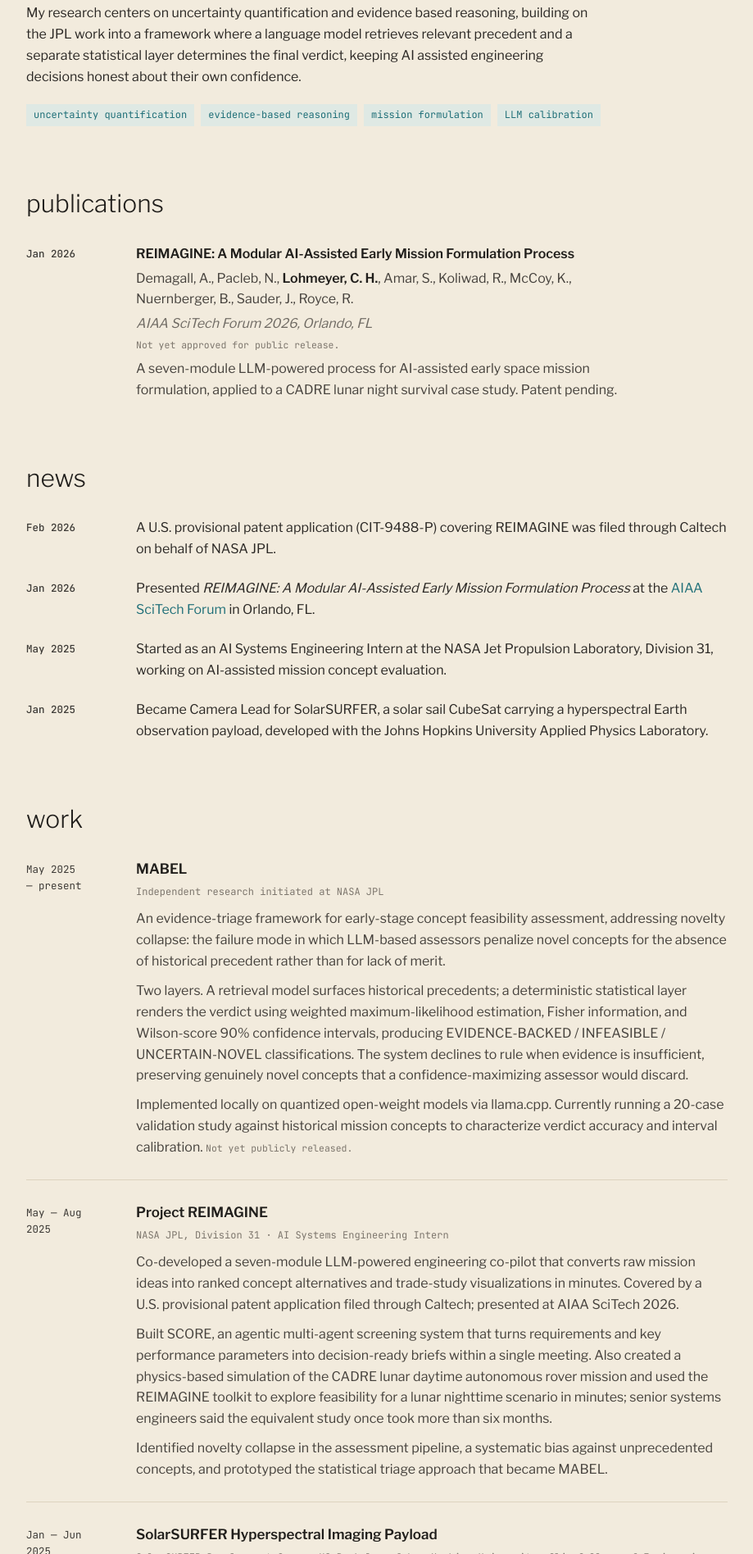
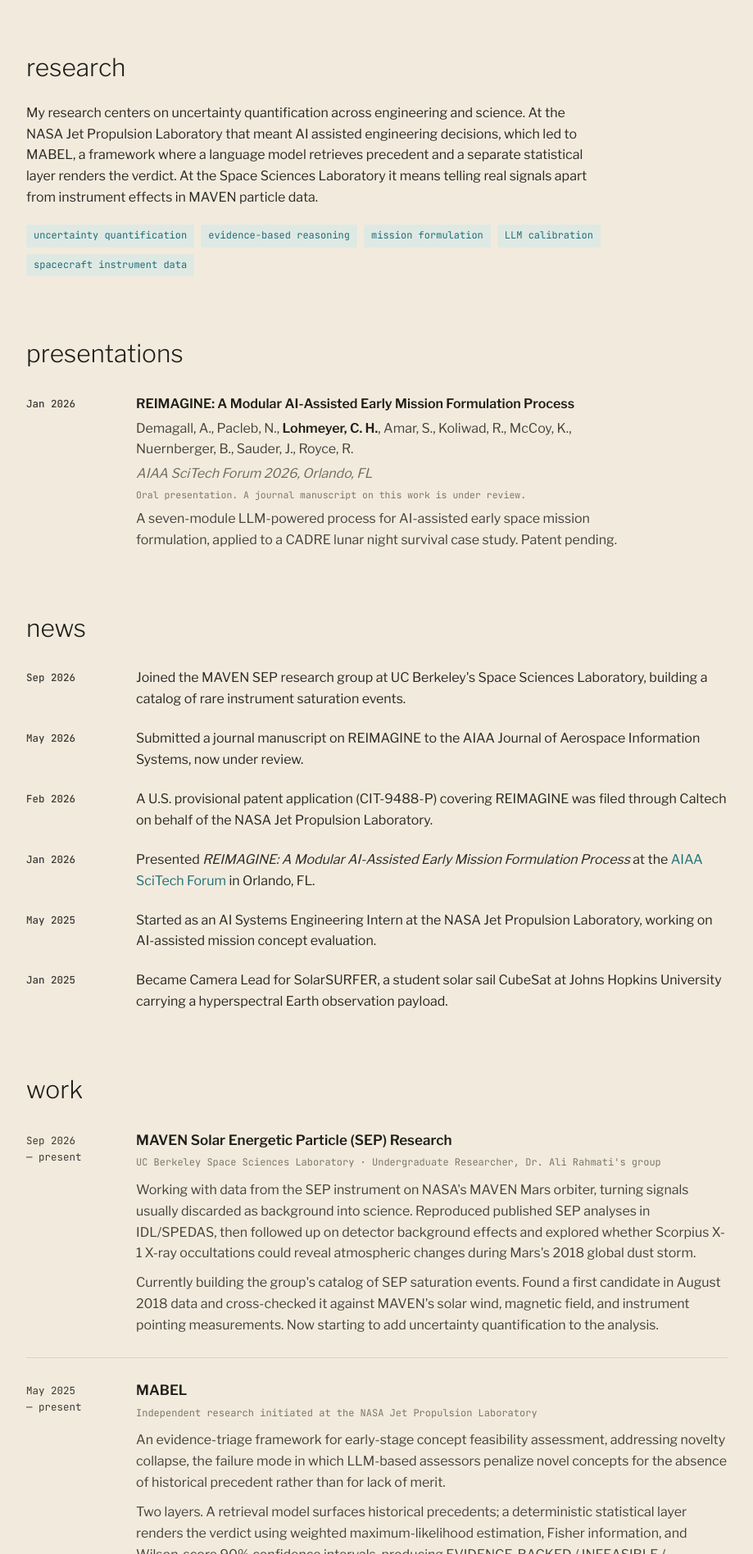
Before and after one commit to chroslawnmower/chroslawnmower.github.io, a plain HTML site: page index.html in a window 1280 px wide. Shown: the part 904-2800 px from the top of the page at 82% size, without its empty margins (180-1099 px from the left). Drawn offline with nearby package versions, Linux system fonts and the light colour scheme.

Commit message:
Update index.html

```diff
--- a/index.html
+++ b/index.html
@@ -35,7 +35,7 @@
       <div style="display:flex;align-items:center;gap:22px;font-size:14.5px">
         <a href="#about" style="color:#1f6f78">about</a>
         <a href="#research" style="color:#3d3a36">research</a>
-        <a href="#publications" style="color:#3d3a36">publications</a>
+        <a href="#presentations" style="color:#3d3a36">presentations</a>
         <a href="#news" style="color:#3d3a36">news</a>
         <a href="#work" style="color:#3d3a36">work</a>
         <a href="#education" style="color:#3d3a36">education</a>
@@ -50,9 +50,10 @@
 
     <div id="about" style="display:grid;grid-template-columns:1fr 300px;gap:44px;align-items:start">
       <div style="display:flex;flex-direction:column;gap:18px;text-wrap:pretty">
-        <p style="margin:0">I'm a 4th year physics student at the <a href="https://www.berkeley.edu/">University of California, Berkeley</a>. I build statistical evidence triage systems that keep language models honest about what they don't know, applied to early stage aerospace and defense feasibility review. My main interest is uncertainty quantification, particularly keeping the model that gathers evidence separate from the system that renders the verdict.</p>
-        <p style="margin:0">I worked as a Systems Engineering Intern at the NASA Jet Propulsion Laboratory (Division 31), where I co-developed an AI assisted early stage mission formulation framework. That work led to a Caltech provisional patent application and a paper presented at AIAA SciTech 2026. I was fortunate to be mentored there by Kelli McCoy, Jonathan Sauder, Benjamin Nuernberger, and Rob Royce.</p>
-        <p style="margin:0">I also served as Lead Hyperspectral Camera Engineer for SolarSURFER, a solar sail CubeSat team led by the Johns Hopkins University Applied Physics Laboratory.</p>
+        <p style="margin:0">I'm a 4th year physics student at the <a href="https://www.berkeley.edu/">University of California, Berkeley</a>. My main interest is uncertainty quantification, knowing how much to trust a result and saying so honestly, whether it comes from an engineering model, an AI system, or a spacecraft instrument. I've applied it to AI assisted feasibility review for early stage space missions, and now to particle data from NASA's MAVEN Mars orbiter.</p>
+        <p style="margin:0">I worked as a Systems Engineering Intern at the NASA Jet Propulsion Laboratory, where I co-developed an AI assisted early stage mission formulation framework. That work led to a Caltech provisional patent application, a talk at AIAA SciTech 2026, and a journal manuscript now under review. I was fortunate to be mentored there by Kelli McCoy, Jonathan Sauder, Benjamin Nuernberger, and Rob Royce.</p>
+        <p style="margin:0">I'm currently doing research at UC Berkeley's Space Sciences Laboratory with the Solar Energetic Particle instrument on NASA's MAVEN Mars orbiter, where I'm starting to add uncertainty quantification to the analysis.</p>
+        <p style="margin:0">I was also Camera Lead for SolarSURFER, a student solar sail CubeSat team at Johns Hopkins University, with support from the Johns Hopkins Applied Physics Laboratory.</p>
         <p style="margin:0">I'm applying to M.S. and Ph.D. programs in aerospace engineering, computational science, and applied mathematics, and I'm equally interested in research roles in industry.</p>
         <p style="margin:0;color:#6f6a63">You can reach me at <a href="mailto:chrishlohmeyer@berkeley.edu">chrishlohmeyer@berkeley.edu</a>.</p>
       </div>
@@ -62,15 +63,16 @@
     </div>
 
     <h2 id="research" style="font-size:30px;font-weight:300;margin:70px 0 18px;color:#201e1b">research</h2>
-    <p style="margin:0;max-width:700px;text-wrap:pretty">My research centers on uncertainty quantification and evidence based reasoning, building on the JPL work into a framework where a language model retrieves relevant precedent and a separate statistical layer determines the final verdict, keeping AI assisted engineering decisions honest about their own confidence.</p>
+    <p style="margin:0;max-width:700px;text-wrap:pretty">My research centers on uncertainty quantification across engineering and science. At the NASA Jet Propulsion Laboratory that meant AI assisted engineering decisions, which led to MABEL, a framework where a language model retrieves precedent and a separate statistical layer renders the verdict. At the Space Sciences Laboratory it means telling real signals apart from instrument effects in MAVEN particle data.</p>
     <div style="display:flex;flex-wrap:wrap;gap:8px;margin-top:20px">
       <span style="font-family:'JetBrains Mono',monospace;font-size:12px;color:#1f6f78;background:#dfe9e4;padding:4px 9px">uncertainty quantification</span>
       <span style="font-family:'JetBrains Mono',monospace;font-size:12px;color:#1f6f78;background:#dfe9e4;padding:4px 9px">evidence-based reasoning</span>
       <span style="font-family:'JetBrains Mono',monospace;font-size:12px;color:#1f6f78;background:#dfe9e4;padding:4px 9px">mission formulation</span>
       <span style="font-family:'JetBrains Mono',monospace;font-size:12px;color:#1f6f78;background:#dfe9e4;padding:4px 9px">LLM calibration</span>
+      <span style="font-family:'JetBrains Mono',monospace;font-size:12px;color:#1f6f78;background:#dfe9e4;padding:4px 9px">spacecraft instrument data</span>
     </div>
 
-    <h2 id="publications" style="font-size:30px;font-weight:300;margin:70px 0 24px;color:#201e1b">publications</h2>
+    <h2 id="presentations" style="font-size:30px;font-weight:300;margin:70px 0 24px;color:#201e1b">presentations</h2>
     <div style="display:flex;flex-direction:column;gap:26px;max-width:760px">
       <div data-row="split" style="display:grid;grid-template-columns:110px 1fr;gap:24px;align-items:start">
         <div style="font-family:'JetBrains Mono',monospace;font-size:12.5px;font-weight:500;color:#3d3a36;padding-top:3px">Jan 2026</div>
@@ -78,7 +80,7 @@
           <div style="font-weight:600;color:#201e1b">REIMAGINE: A Modular AI-Assisted Early Mission Formulation Process</div>
           <div style="margin-top:4px;color:#45413c">Demagall, A., Pacleb, N., <strong style="font-weight:600;color:#201e1b">Lohmeyer, C. H.</strong>, Amar, S., Koliwad, R., McCoy, K., Nuernberger, B., Sauder, J., Royce, R.</div>
           <div style="margin-top:4px;color:#6f6a63;font-style:italic">AIAA SciTech Forum 2026, Orlando, FL</div>
-          <div style="font-family:'JetBrains Mono',monospace;font-size:11.5px;color:#7d766d;margin-top:4px">Not yet approved for public release.</div>
+          <div style="font-family:'JetBrains Mono',monospace;font-size:11.5px;color:#7d766d;margin-top:4px">Oral presentation. A journal manuscript on this work is under review.</div>
           <div style="margin-top:6px;color:#45413c">A seven-module LLM-powered process for AI-assisted early space mission formulation, applied to a CADRE lunar night survival case study. Patent pending.</div>
         </div>
       </div>
@@ -87,8 +89,16 @@
     <h2 id="news" style="font-size:30px;font-weight:300;margin:70px 0 24px;color:#201e1b">news</h2>
     <div style="display:flex;flex-direction:column;gap:22px">
       <div data-row="split" style="display:grid;grid-template-columns:110px 1fr;gap:24px;align-items:start">
+        <div style="font-family:'JetBrains Mono',monospace;font-size:12.5px;font-weight:500;color:#3d3a36;padding-top:3px">Sep 2026</div>
+        <div style="text-wrap:pretty">Joined the MAVEN SEP research group at UC Berkeley's Space Sciences Laboratory, building a catalog of rare instrument saturation events.</div>
+      </div>
+      <div data-row="split" style="display:grid;grid-template-columns:110px 1fr;gap:24px;align-items:start">
+        <div style="font-family:'JetBrains Mono',monospace;font-size:12.5px;font-weight:500;color:#3d3a36;padding-top:3px">May 2026</div>
+        <div style="text-wrap:pretty">Submitted a journal manuscript on REIMAGINE to the AIAA Journal of Aerospace Information Systems, now under review.</div>
+      </div>
+      <div data-row="split" style="display:grid;grid-template-columns:110px 1fr;gap:24px;align-items:start">
         <div style="font-family:'JetBrains Mono',monospace;font-size:12.5px;font-weight:500;color:#3d3a36;padding-top:3px">Feb 2026</div>
-        <div style="text-wrap:pretty">A U.S. provisional patent application (CIT-9488-P) covering REIMAGINE was filed through Caltech on behalf of NASA JPL.</div>
+        <div style="text-wrap:pretty">A U.S. provisional patent application (CIT-9488-P) covering REIMAGINE was filed through Caltech on behalf of the NASA Jet Propulsion Laboratory.</div>
       </div>
       <div data-row="split" style="display:grid;grid-template-columns:110px 1fr;gap:24px;align-items:start">
         <div style="font-family:'JetBrains Mono',monospace;font-size:12.5px;font-weight:500;color:#3d3a36;padding-top:3px">Jan 2026</div>
@@ -96,22 +106,31 @@
       </div>
       <div data-row="split" style="display:grid;grid-template-columns:110px 1fr;gap:24px;align-items:start">
         <div style="font-family:'JetBrains Mono',monospace;font-size:12.5px;font-weight:500;color:#3d3a36;padding-top:3px">May 2025</div>
-        <div style="text-wrap:pretty">Started as an AI Systems Engineering Intern at the NASA Jet Propulsion Laboratory, Division 31, working on AI-assisted mission concept evaluation.</div>
+        <div style="text-wrap:pretty">Started as an AI Systems Engineering Intern at the NASA Jet Propulsion Laboratory, working on AI-assisted mission concept evaluation.</div>
       </div>
       <div data-row="split" style="display:grid;grid-template-columns:110px 1fr;gap:24px;align-items:start">
         <div style="font-family:'JetBrains Mono',monospace;font-size:12.5px;font-weight:500;color:#3d3a36;padding-top:3px">Jan 2025</div>
-        <div style="text-wrap:pretty">Became Camera Lead for SolarSURFER, a solar sail CubeSat carrying a hyperspectral Earth observation payload, developed with the Johns Hopkins University Applied Physics Laboratory.</div>
+        <div style="text-wrap:pretty">Became Camera Lead for SolarSURFER, a student solar sail CubeSat at Johns Hopkins University carrying a hyperspectral Earth observation payload.</div>
       </div>
     </div>
 
     <h2 id="work" style="font-size:30px;font-weight:300;margin:70px 0 24px;color:#201e1b">work</h2>
     <div style="display:flex;flex-direction:column;gap:26px">
       <div data-row="split" style="display:grid;grid-template-columns:110px 1fr;gap:24px;align-items:start;padding-bottom:26px;border-bottom:1px solid #ddd3bf">
+        <div style="font-family:'JetBrains Mono',monospace;font-size:12.5px;color:#3d3a36;padding-top:4px">Sep 2026<br />— present</div>
+        <div>
+          <div style="font-size:17px;font-weight:600;color:#201e1b">MAVEN Solar Energetic Particle (SEP) Research</div>
+          <div style="font-family:'JetBrains Mono',monospace;font-size:12px;color:#7d766d;margin:4px 0 10px">UC Berkeley Space Sciences Laboratory · Undergraduate Researcher, Dr. Ali Rahmati's group</div>
+          <p style="margin:0 0 10px;color:#45413c;text-wrap:pretty">Working with data from the SEP instrument on NASA's MAVEN Mars orbiter, turning signals usually discarded as background into science. Reproduced published SEP analyses in IDL/SPEDAS, then followed up on detector background effects and explored whether Scorpius X-1 X-ray occultations could reveal atmospheric changes during Mars's 2018 global dust storm.</p>
+          <p style="margin:0;color:#45413c;text-wrap:pretty">Currently building the group's catalog of SEP saturation events. Found a first candidate in August 2018 data and cross-checked it against MAVEN's solar wind, magnetic field, and instrument pointing measurements. Now starting to add uncertainty quantification to the analysis.</p>
+        </div>
+      </div>
+      <div data-row="split" style="display:grid;grid-template-columns:110px 1fr;gap:24px;align-items:start;padding-bottom:26px;border-bottom:1px solid #ddd3bf">
         <div style="font-family:'JetBrains Mono',monospace;font-size:12.5px;color:#3d3a36;padding-top:4px">May 2025<br />— present</div>
         <div>
           <div style="font-size:17px;font-weight:600;color:#201e1b">MABEL</div>
-          <div style="font-family:'JetBrains Mono',monospace;font-size:12px;color:#7d766d;margin:4px 0 10px">Independent research initiated at NASA JPL</div>
-          <p style="margin:0 0 10px;color:#45413c;text-wrap:pretty">An evidence-triage framework for early-stage concept feasibility assessment, addressing novelty collapse: the failure mode in which LLM-based assessors penalize novel concepts for the absence of historical precedent rather than for lack of merit.</p>
+          <div style="font-family:'JetBrains Mono',monospace;font-size:12px;color:#7d766d;margin:4px 0 10px">Independent research initiated at the NASA Jet Propulsion Laboratory</div>
+          <p style="margin:0 0 10px;color:#45413c;text-wrap:pretty">An evidence-triage framework for early-stage concept feasibility assessment, addressing novelty collapse, the failure mode in which LLM-based assessors penalize novel concepts for the absence of historical precedent rather than for lack of merit.</p>
           <p style="margin:0 0 10px;color:#45413c;text-wrap:pretty">Two layers. A retrieval model surfaces historical precedents; a deterministic statistical layer renders the verdict using weighted maximum-likelihood estimation, Fisher information, and Wilson-score 90% confidence intervals, producing EVIDENCE-BACKED / INFEASIBLE / UNCERTAIN-NOVEL classifications. The system declines to rule when evidence is insufficient, preserving genuinely novel concepts that a confidence-maximizing assessor would discard.</p>
           <p style="margin:0;color:#45413c;text-wrap:pretty">Implemented locally on quantized open-weight models via llama.cpp. Currently running a 20-case validation study against historical mission concepts to characterize verdict accuracy and interval calibration. <span style="font-family:'JetBrains Mono',monospace;font-size:11.5px;color:#7d766d">Not yet publicly released.</span></p>
         </div>
@@ -120,7 +139,7 @@
         <div style="font-family:'JetBrains Mono',monospace;font-size:12.5px;color:#3d3a36;padding-top:4px">May&nbsp;— Aug<br />2025</div>
         <div>
           <div style="font-size:17px;font-weight:600;color:#201e1b">Project REIMAGINE</div>
-          <div style="font-family:'JetBrains Mono',monospace;font-size:12px;color:#7d766d;margin:4px 0 10px">NASA JPL, Division 31 · AI Systems Engineering Intern</div>
+          <div style="font-family:'JetBrains Mono',monospace;font-size:12px;color:#7d766d;margin:4px 0 10px">NASA Jet Propulsion Laboratory · AI Systems Engineering Intern</div>
           <p style="margin:0 0 10px;color:#45413c;text-wrap:pretty">Co-developed a seven-module LLM-powered engineering co-pilot that converts raw mission ideas into ranked concept alternatives and trade-study visualizations in minutes. Covered by a U.S. provisional patent application filed through Caltech; presented at AIAA SciTech 2026.</p>
           <p style="margin:0 0 10px;color:#45413c;text-wrap:pretty">Built SCORE, an agentic multi-agent screening system that turns requirements and key performance parameters into decision-ready briefs within a single meeting. Also created a physics-based simulation of the CADRE lunar daytime autonomous rover mission and used the REIMAGINE toolkit to explore feasibility for a lunar nighttime scenario in minutes; senior systems engineers said the equivalent study once took more than six months.</p>
           <p style="margin:0;color:#45413c;text-wrap:pretty">Identified novelty collapse in the assessment pipeline, a systematic bias against unprecedented concepts, and prototyped the statistical triage approach that became MABEL.</p>
@@ -132,7 +151,7 @@
           <div style="font-size:17px;font-weight:600;color:#201e1b">SolarSURFER Hyperspectral Imaging Payload</div>
           <div style="font-family:'JetBrains Mono',monospace;font-size:12px;color:#7d766d;margin:4px 0 10px">SolarSURFER Development Crew · UC Berkeley, Johns Hopkins University, Olin College of Engineering · Camera Lead</div>
           <p style="margin:0 0 10px;color:#45413c;text-wrap:pretty">Led R&amp;D of the nine-camera hyperspectral imaging payload for SolarSURFER, a solar sail CubeSat for Earth observation, coordinating optical, mechanical, and thermal subsystems to achieve 400–2000&nbsp;nm coverage from sun-synchronous orbit. Implemented the CMOS-based camera system within 1U CubeSat constraints, addressing thermal management, data routing, and power distribution while maintaining calibration across extended temperature ranges.</p>
-          <p style="margin:0;color:#45413c;text-wrap:pretty">Developed MATLAB simulations for optimal imaging geometry in sun-synchronous polar orbit, and identified and corrected three mission-critical design flaws through physics-based analysis. Collaborated with Dr. Kim Aaron, JPL Chief Engineer for Architecture and Formulation, to validate system architecture and mission design feasibility.</p>
+          <p style="margin:0;color:#45413c;text-wrap:pretty">Developed MATLAB simulations for optimal imaging geometry in sun-synchronous polar orbit, and identified and corrected three mission-critical design flaws through physics-based analysis. Collaborated with Dr. Kim Aaron, NASA Jet Propulsion Laboratory Chief Engineer for Architecture and Formulation, to validate system architecture and mission design feasibility.</p>
         </div>
       </div>
     </div>
@@ -157,7 +176,7 @@
         <div style="font-family:'JetBrains Mono',monospace;font-size:12.5px;color:#3d3a36;padding-top:4px">Aug 2019<br />— May 2024</div>
         <div>
           <div style="font-size:17px;font-weight:600;color:#201e1b">Irvine Valley College</div>
-          <div style="font-family:'JetBrains Mono',monospace;font-size:12px;color:#7d766d;margin:4px 0 0">A.S. in Physics · A.A. in Cinematography and Film Production</div>
+          <div style="font-family:'JetBrains Mono',monospace;font-size:12px;color:#7d766d;margin:4px 0 0">A.S.-T in Physics · A.S. in Natural Sciences · A.A. in Humanities · A.A. in Liberal Studies</div>
         </div>
       </div>
     </div>
```
